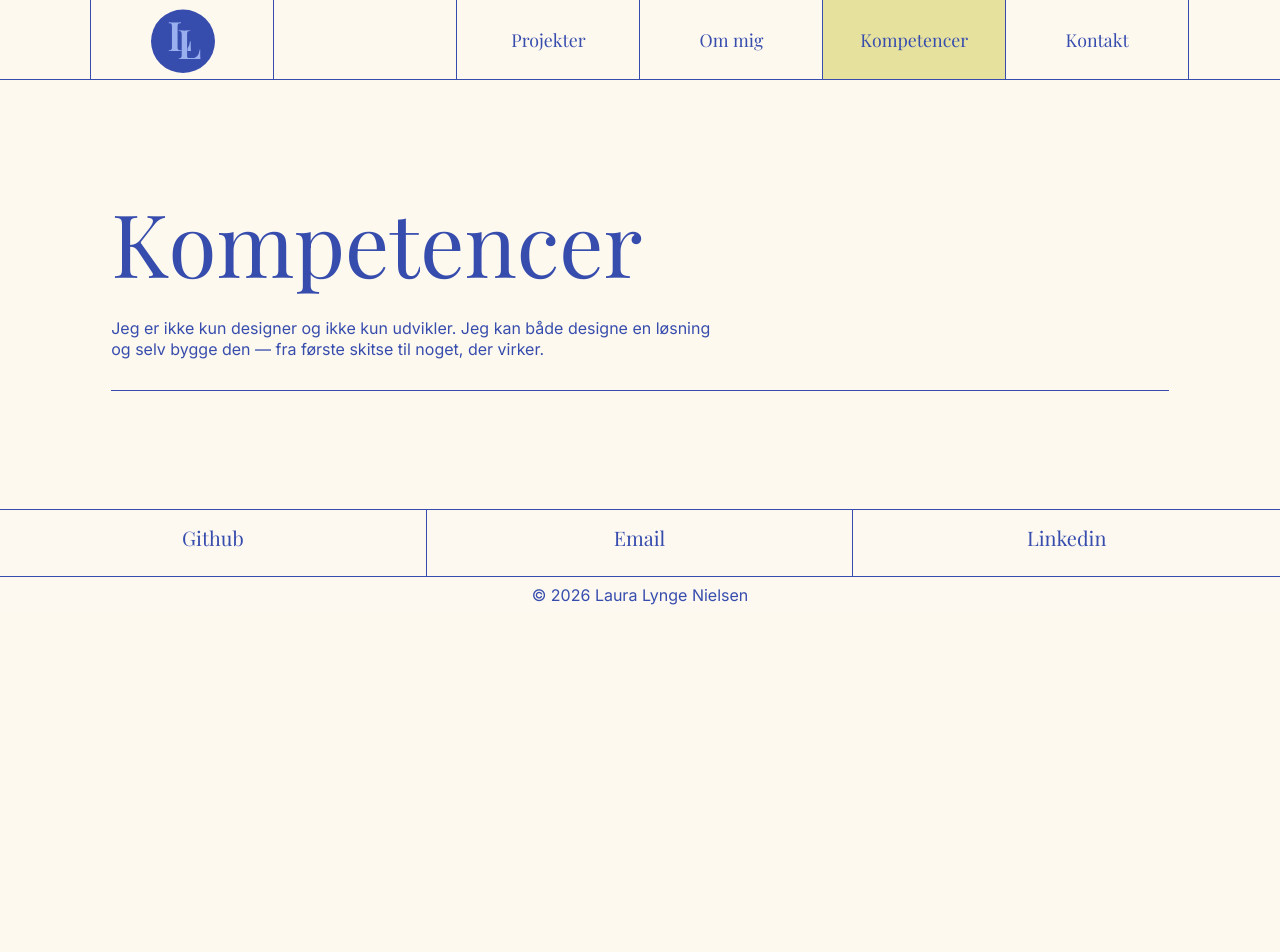
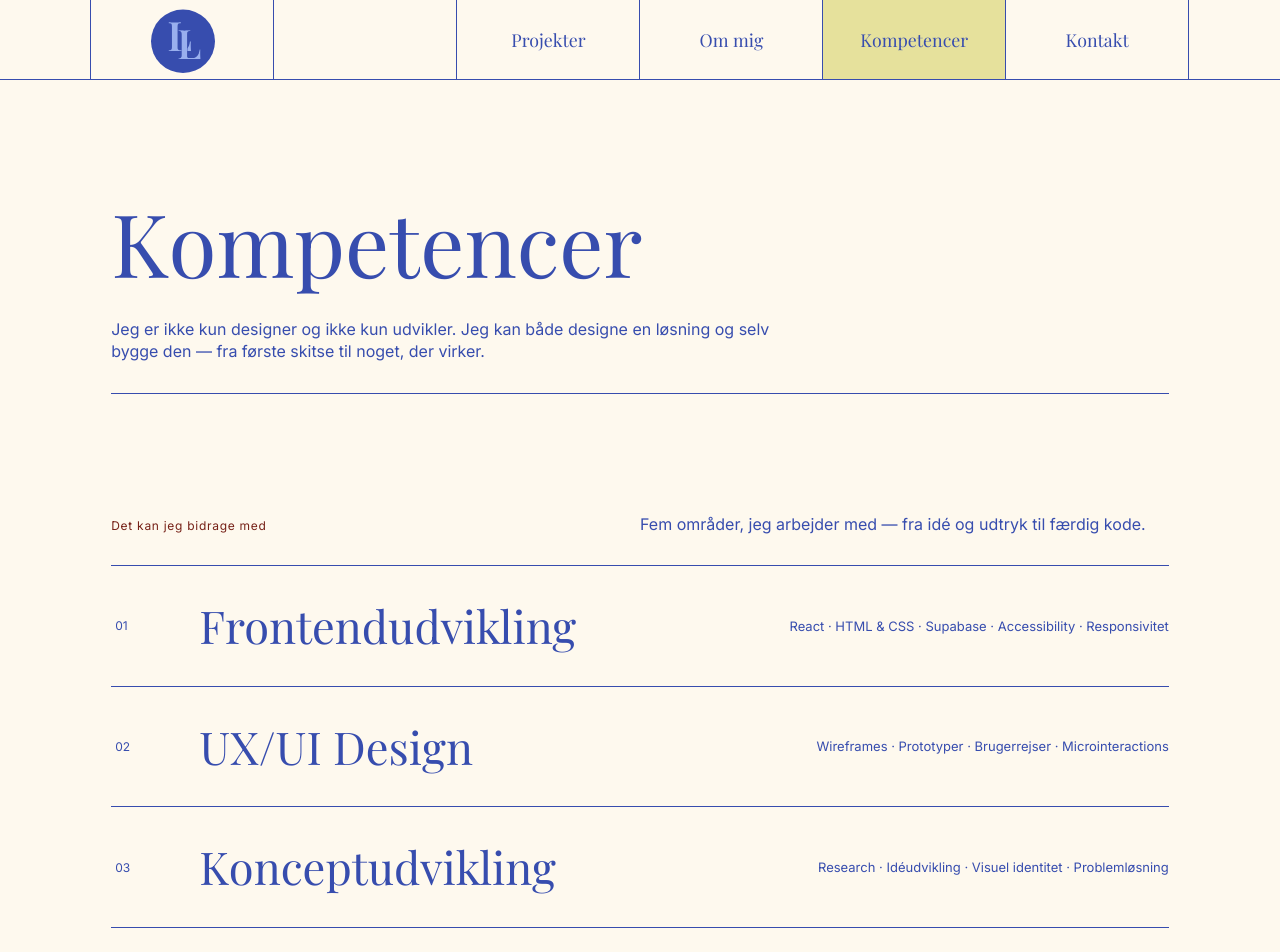
Before and after one commit to lauralynge/lauralynge.github.io, a React (Vite) app: page /kompetencer in a window 1280 px wide. Shown: the top 952 px of the page. Before the commit the page ends 800 px from the top, so only its background shows below. Built offline with nearby package versions, Linux system fonts and the light colour scheme; a web font is replaced by a local one.

Commit message:
Add "Det kan jeg bidrage med" section to Kompetencer page

```diff
--- /dev/null
+++ b/src/components/SkillRow.css
@@ -0,0 +1,47 @@
+/* Desktop: nummer | titel | tags på én linje */
+.skill-row {
+  display: grid;
+  grid-template-columns: 64px 1fr auto;
+  grid-template-areas: "number title tags";
+  align-items: center;
+  column-gap: 24px;
+  min-height: clamp(80px, calc(4.57vw + 62.2px), 128px); /* 80 → 128px */
+  border-bottom: 1px solid var(--blue);
+}
+
+.skill-row-number {
+  grid-area: number;
+  padding-left: 4px;
+  font-size: var(--font-mobile-micro);
+}
+
+.skill-row-title {
+  grid-area: title;
+  margin: 0;
+  font-size: var(--font-h2-fluid); /* 30 → 48px */
+  line-height: 1.05;
+}
+
+.skill-row-tags {
+  grid-area: tags;
+  margin: 0;
+  font-size: 13px;
+  text-align: right;
+}
+
+/* Smallere skærme: tags under titlen */
+@media (max-width: 1023px) {
+  .skill-row {
+    grid-template-columns: 40px 1fr;
+    grid-template-areas:
+      "number title"
+      ".      tags";
+    align-items: baseline;
+    row-gap: 8px;
+    padding: 20px 0;
+  }
+
+  .skill-row-tags {
+    text-align: left;
+  }
+}
--- /dev/null
+++ b/src/components/SkillRow.jsx
@@ -0,0 +1,12 @@
+import "./SkillRow.css";
+
+// Række i "Det kan jeg": nummer, fagområde og tags
+export default function SkillRow({ number, title, tags }) {
+  return (
+    <li className="skill-row">
+      <span className="skill-row-number">{number}</span>
+      <h3 className="skill-row-title">{title}</h3>
+      <p className="skill-row-tags">{tags.join(" · ")}</p>
+    </li>
+  );
+}
--- a/src/components/SkillsHero.css
+++ b/src/components/SkillsHero.css
@@ -15,12 +15,12 @@
   line-height: 1.05;
 }
 
-/* Intro: samme størrelse som på Om mig, men bredere (820px i Figma) */
+/* Intro: samme stil som introteksten på projektsiderne (.lead) */
 .skills-hero-intro {
-  max-width: 600px;
+  max-width: 70ch;
   margin: 0;
-  font-size: clamp(16px, calc(0.571vw + 15.77px), 16px); /* 18 → 24px */
-  line-height: 1.3;
+  font-size: var(--font-body);
+  line-height: var(--line-relaxed);
 }
 
 /* Mobil */
--- /dev/null
+++ b/src/components/SkillsSectionHead.css
@@ -0,0 +1,38 @@
+/* To lige brede kolonner som på Om mig, så teksten starter midt på skærmen.
+   Etiket og tekst flugter på den første linje */
+.skills-section-head {
+  display: grid;
+  grid-template-columns: 1fr 1fr;
+  align-items: baseline;
+  padding-bottom: clamp(20px, calc(1.14vw + 15.5px), 32px); /* 20 → 32px */
+  border-bottom: 1px solid var(--blue);
+}
+
+/* Etiket: samme "Microtekst" som labels i Lige nu og kontaktrækkerne */
+.skills-section-title {
+  margin: 0;
+  padding-right: 2rem;
+  font-family: var(--font-sans);
+  font-size: var(--font-mobile-micro); /* 12px */
+  font-weight: 400;
+  line-height: var(--line-relaxed);
+  letter-spacing: 0.06em;
+  color: var(--burgundy);
+}
+
+.skills-section-text {
+  margin: 0;
+  line-height: var(--line-relaxed);
+}
+
+/* Mobil: etiket over teksten */
+@media (max-width: 767px) {
+  .skills-section-head {
+    grid-template-columns: 1fr;
+    gap: 8px;
+  }
+
+  .skills-section-title {
+    padding-right: 0;
+  }
+}
--- /dev/null
+++ b/src/components/SkillsSectionHead.jsx
@@ -0,0 +1,17 @@
+import MaskReveal from "./MaskReveal";
+import "./SkillsSectionHead.css";
+
+// Sektionshoved på Kompetencer: lille etiket til venstre, kort tekst til højre
+// og en streg under. Etiketten er stadig en h2, så siden kan navigeres
+export default function SkillsSectionHead({ title, text }) {
+  return (
+    <div className="skills-section-head">
+      <MaskReveal>
+        <h2 className="skills-section-title">{title}</h2>
+      </MaskReveal>
+      <MaskReveal>
+        <p className="skills-section-text">{text}</p>
+      </MaskReveal>
+    </div>
+  );
+}
--- /dev/null
+++ b/src/data/skills.js
@@ -0,0 +1,25 @@
+// Indhold til Kompetencer-siden
+
+// "Det kan jeg" – fagområder med tilhørende værktøjer/metoder
+export const skillAreas = [
+  {
+    title: "Frontendudvikling",
+    tags: ["React", "HTML & CSS", "Supabase", "Accessibility", "Responsivitet"],
+  },
+  {
+    title: "UX/UI Design",
+    tags: ["Wireframes", "Prototyper", "Brugerrejser", "Microinteractions"],
+  },
+  {
+    title: "Konceptudvikling",
+    tags: ["Research", "Idéudvikling", "Visuel identitet", "Problemløsning"],
+  },
+  {
+    title: "Grafisk design",
+    tags: ["Visuel identitet", "Typografi", "Brand guideline"],
+  },
+  {
+    title: "Motion design",
+    tags: ["After Effects", "Premiere Pro", "Animation"],
+  },
+];
--- a/src/pages/SkillsPage.css
+++ b/src/pages/SkillsPage.css
@@ -5,3 +5,16 @@
   gap: clamp(64px, calc(6.1vw + 40.2px), 128px); /* 64 → 128px */
   padding: 0 var(--page-gutter) clamp(64px, calc(6.1vw + 40.2px), 128px);
 }
+
+/* Sektion: sektionshoved og indhold under hinanden */
+.skills-page-section {
+  display: flex;
+  flex-direction: column;
+}
+
+/* Rækkerne starter lige under sektionshovedets streg */
+.skills-page-list {
+  margin: 0;
+  padding: 0;
+  list-style: none;
+}
--- a/src/pages/SkillsPage.jsx
+++ b/src/pages/SkillsPage.jsx
@@ -1,4 +1,7 @@
 import SkillsHero from "../components/SkillsHero";
+import SkillsSectionHead from "../components/SkillsSectionHead";
+import SkillRow from "../components/SkillRow";
+import { skillAreas } from "../data/skills";
 import "./SkillsPage.css";
 
 // "Kompetencer – minimal – desktop" i Figma
@@ -6,6 +9,23 @@ function SkillsPage() {
   return (
     <div className="skills-page">
       <SkillsHero />
+
+      <section className="skills-page-section">
+        <SkillsSectionHead
+          title="Det kan jeg bidrage med"
+          text="Fem områder, jeg arbejder med — fra idé og udtryk til færdig kode."
+        />
+        <ol className="skills-page-list">
+          {skillAreas.map((area, i) => (
+            <SkillRow
+              key={area.title}
+              number={String(i + 1).padStart(2, "0")}
+              title={area.title}
+              tags={area.tags}
+            />
+          ))}
+        </ol>
+      </section>
     </div>
   );
 }
```
